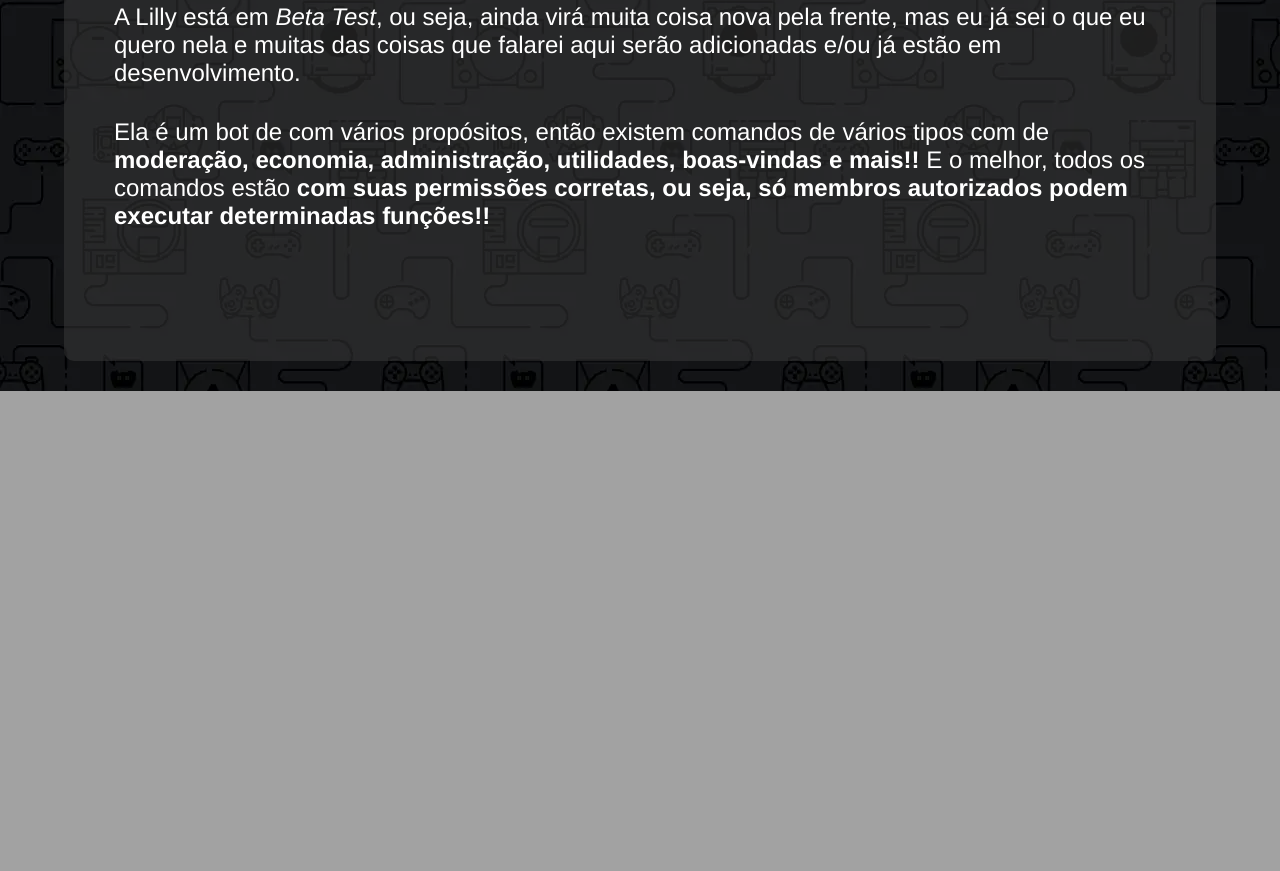
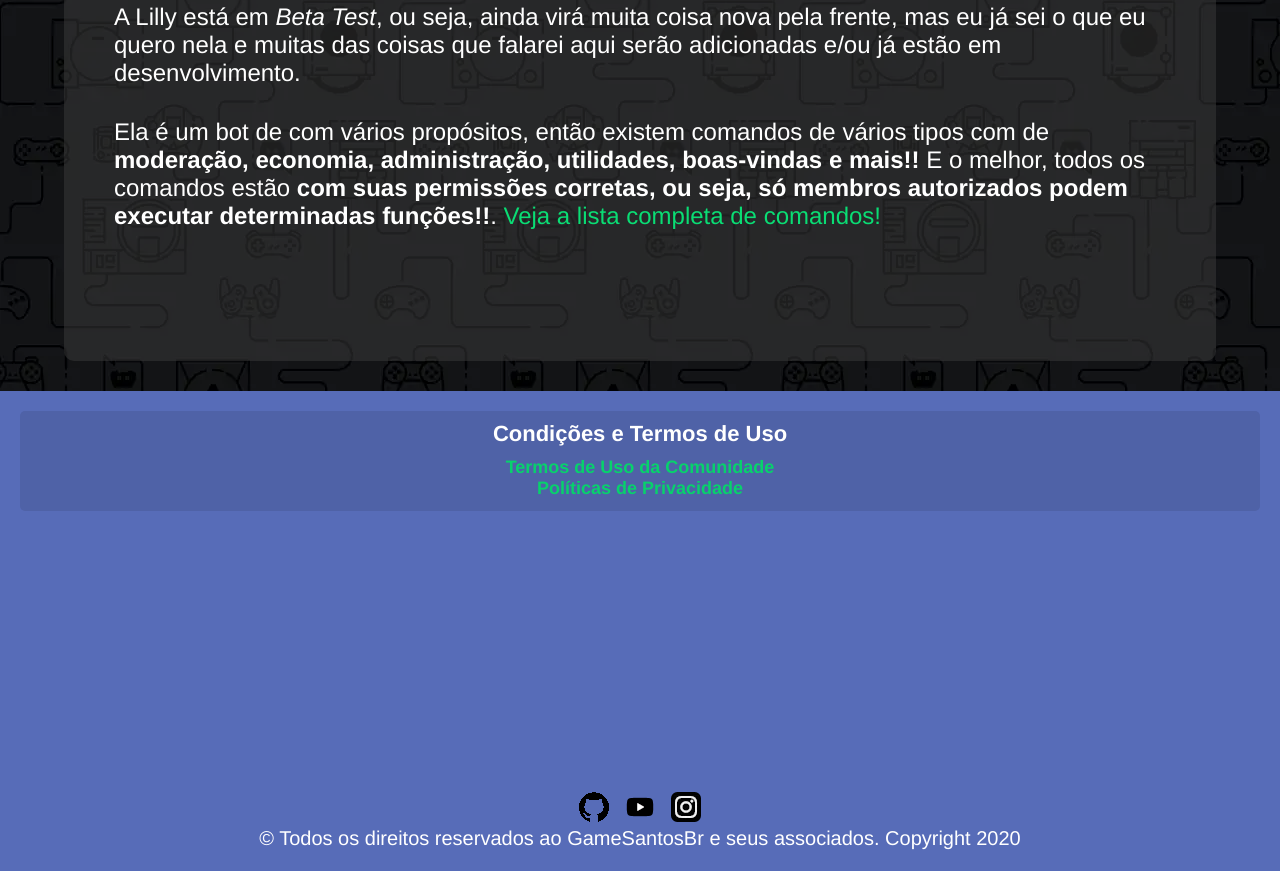
Before and after one commit to pedrohenriquebraga/lilly-bot, a website: page src/views/index.html in a window 1280 px wide. Shown: the part 1636-2507 px from the top of the page. Before the commit the page ends 2027 px from the top, so only its background shows below. Drawn offline with Linux system fonts and the light colour scheme.

Commit message:
Add footer on page and compression html

```diff
--- a/package.json
+++ b/package.json
@@ -19,6 +19,7 @@
   },
   "homepage": "https://github.com/pedrohenriquebraga/lilly-bot#readme",
   "dependencies": {
+    "compression": "^1.7.4",
     "cors": "^2.8.5",
     "discord.js": "^12.3.1",
     "dotenv": "^8.2.0",
--- a/public/styles/commands.css
+++ b/public/styles/commands.css
@@ -194,3 +194,57 @@ header nav {
     border-radius: 20px;
     font-style: italic;
 }
+
+footer {
+    display: flex;
+    flex-direction: column;
+    justify-content: space-between;
+    align-items: center;
+    width: 100%;
+    height: 60vh;
+    background-color: #576cb8;
+    padding: 20px
+}
+
+footer .footer_section {
+    text-align: center;
+    padding: 10px;
+    background-color: #4f62a7;
+    width: 100%;
+    height: 100px;
+    border-radius: 5px;
+}
+
+footer .footer_section h3 {
+    font-size: 22px;
+    margin-bottom: 10px;
+}
+
+footer .footer_section a {
+    font-size: 18px;
+    color: #08d16c;
+    margin-top: 3px;
+    font-weight: bold;
+    text-decoration: none;
+
+    transition: 200ms;
+}
+
+footer .footer_section a:hover {
+    color: #0add74;
+    text-decoration: underline;
+}
+
+footer .social_networks {
+    width: 100%;
+    font-size: 20px;
+    text-align: center;
+}
+
+footer .social_networks a {
+    padding: 5px;
+}
+
+footer .social_networks a img {
+    image-rendering: pixelated;
+}
--- a/public/styles/main.css
+++ b/public/styles/main.css
@@ -24,6 +24,17 @@ body {
     background-attachment: fixed;
 }
 
+a {
+    color: #0add74;
+    transition: 200ms;
+    text-decoration: none;
+}
+
+a:hover {
+    color: #08d16c;
+    text-decoration: underline;
+}
+
 header {
     position: fixed;
     display: flex;
@@ -39,8 +50,8 @@ header {
 }
 
 header #logo {
-    font-family: "Cookie" ,cursive;
-    font-size: 4.5rem;
+    font-family: "Cookie", cursive;
+    font-size: 4.6rem;
     margin: auto 1.0rem;
     color: white;
     font-weight: bold;
@@ -160,14 +171,6 @@ section#header {
     margin: 1.0rem 0 8.0rem 0;
 }
 
-.page_content .section_content .title_left {
-    text-align: left;
-}
-
-.page_content .section_content .title_right {
-    text-align: right;
-}
-
 .page_content .section_content h2 {
     font-size: 3.5rem;
     color: #576cb8;
@@ -177,3 +180,57 @@ section#header {
     font-size: 2.4rem;
     margin-top: 2.0rem;
 }
+
+footer {
+    display: flex;
+    flex-direction: column;
+    justify-content: space-between;
+    align-items: center;
+    width: 100%;
+    height: 60vh;
+    background-color: #576cb8;
+    padding: 20px
+}
+
+footer .footer_section {
+    text-align: center;
+    padding: 10px;
+    background-color: #4f62a7;
+    width: 100%;
+    height: 100px;
+    border-radius: 5px;
+}
+
+footer .footer_section h3 {
+    font-size: 22px;
+    margin-bottom: 10px;
+}
+
+footer .footer_section a {
+    font-size: 18px;
+    color: #08d16c;
+    margin-top: 3px;
+    font-weight: bold;
+    text-decoration: none;
+
+    transition: 200ms;
+}
+
+footer .footer_section a:hover {
+    color: #0add74;
+    text-decoration: underline;
+}
+
+footer .social_networks {
+    width: 100%;
+    font-size: 20px;
+    text-align: center;
+}
+
+footer .social_networks a {
+    padding: 5px;
+}
+
+footer .social_networks a img {
+    image-rendering: pixelated;
+}
--- a/public/styles/responsive.css
+++ b/public/styles/responsive.css
@@ -10,7 +10,8 @@
     }
 
     #header #header_buttons button {
-        width: 28.0rem;
+        width: 30.0rem;
+        height: 45px;
     }
 }
 
@@ -52,6 +53,6 @@
 
 @media (max-width: 425px) {
     html {
-        font-size: 43%;
+        font-size: 45%;
     }
 }
--- a/src/views/index.html
+++ b/src/views/index.html
@@ -26,7 +26,7 @@
     </header>
     <section id="header">
         <img src="/assets/avatar-lilly.jpg" alt="Foto Lilly">
-        <h2>Olá, eu sou a Lilly e estou ansiosa para fazer parte de seu servidor!!</h2>
+        <h1>Olá, eu sou a Lilly e estou ansiosa para fazer parte do seu servidor do Discord!!</h1>
         <div id="header_buttons">
             <a href="https://discord.com/api/oauth2/authorize?client_id=754548334328283137&permissions=8&scope=bot" target="_blank" rel="external nofollow"><button><i class="fa fa-plus"></i> Me Adicione</button></a>
 
@@ -56,9 +56,27 @@
             <h2>Mas afinal, quais são os comandos da Lilly?</h2>
             <p>A Lilly está em <em>Beta Test</em>, ou seja, ainda virá muita coisa nova pela frente, mas eu já sei o que eu quero nela e muitas das coisas que falarei aqui serão adicionadas e/ou já estão em desenvolvimento.</p>
             <br>
-            <p>Ela é um bot de com vários propósitos, então existem comandos de vários tipos com de <strong>moderação, economia, administração, utilidades, boas-vindas e mais!!</strong> E o melhor, todos os comandos estão <strong>com suas permissões corretas, ou seja, só membros autorizados podem executar determinadas funções!!</strong></p>
+            <p>Ela é um bot de com vários propósitos, então existem comandos de vários tipos com de <strong>moderação, economia, administração, utilidades, boas-vindas e mais!!</strong> E o melhor, todos os comandos estão <strong>com suas permissões corretas, ou seja, só membros autorizados podem executar determinadas funções!!</strong>. <a href="/commands">Veja a lista completa de comandos!</a></p>
         </section>
     </main>
+
+    <footer>
+        <div class="footer_section">
+            <h3>Condições e Termos de Uso</h3>
+            <a href="#">Termos de Uso da Comunidade</a><br>
+            <a href="#">Políticas de Privacidade</a>
+        </div>
+
+        <div class="social_networks">
+            <a href="https://github.com/pedrohenriquebraga" target="_blank" rel="external nofollow"><img src="/assets/github-icon.png" alt="Acesse meu Github"></a>
+
+            <a href="https://youtube.com/gamesantos" target="_blank" rel="external nofollow"><img src="/assets/youtube-icon.png" alt="Acesse meu canal do YouTube"></a>
+
+            <a href="https://www.instagram.com/pedro_henriquebraga/" target="_blank" rel="external nofollow"><img src="/assets/insta-icon.webp" alt="Acesse meu Instagram"></a>
+            <p>&copy; Todos os direitos reservados ao GameSantosBr e seus associados. Copyright 2020</p>
+        </div>
+
+    </footer>
     <script src="/scripts/nav_control.js"></script>
 </body>
 </html>
```
Also changed, not shown: src/commands/infos/userinfo.js (+13 -12 lines), src/index.js (+13 -2 lines), src/views/commands.html (+18 -0 lines), public/assets/github-icon.png (added), public/assets/insta-icon.webp (added), public/assets/youtube-icon.png (added), 1 other file.
